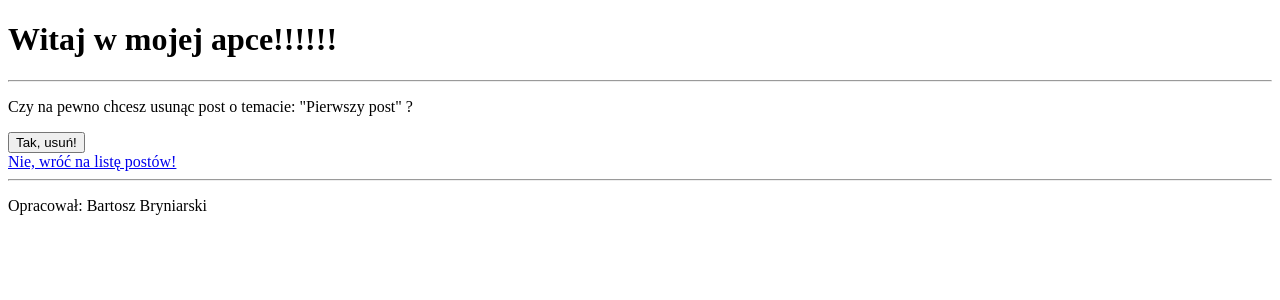
After one commit to brylka/django_29_30_03_25, a Django app: page /posts/delete/1/ in a window 1280 px wide. The commit adds this page. Shown: the top 300 px of the page. Run offline with Django 5.2, Linux system fonts and the light colour scheme; data comes from the database, SQL or seed files in the repository; both versions use the stored data as it was after the commit.

Commit message:
Niedziela

```diff
--- /dev/null
+++ b/myproject/myapp/templates/myapp/delete_post.html
@@ -0,0 +1,10 @@
+{% extends "myapp/base.html" %}
+{% block title %}Usuń post{% endblock %}
+{% block content %}
+    <p>Czy na pewno chcesz usunąc post o temacie: "{{ post.title }}" ?</p>
+    <form method="POST">
+        {% csrf_token %}
+        <button type="submit">Tak, usuń!</button><br>
+        <a href="{% url 'post_list' %}">Nie, wróć na listę postów!</a>
+    </form>
+{% endblock %}
--- a/myproject/myapp/templates/myapp/post_list.html
+++ b/myproject/myapp/templates/myapp/post_list.html
@@ -15,6 +15,7 @@
             <td>{{ post.content }}
             <td>{{ post.created_at }}
             <td><a href="{% url 'update_post' post.id %}">Edytuj</a>
+                <a href="{% url 'delete_post' post.id %}">Usuń</a>
         {% empty %}
         <tr>
             <td colspan="3">Brak danych do wyświetlenia!
--- a/myproject/myapp/urls.py
+++ b/myproject/myapp/urls.py
@@ -1,5 +1,5 @@
 from django.urls import path
-from .views import hello_world, hello_name, add, div, table, post_list, create_post, update_post
+from .views import hello_world, hello_name, add, div, table, post_list, create_post, update_post, delete_post
 
 urlpatterns = [
     path('hello/', hello_world),
@@ -10,4 +10,5 @@ urlpatterns = [
     path('posts/', post_list, name="post_list"),
     path('posts/create/', create_post, name="create_post"),
     path('posts/update/<int:post_id>/', update_post, name="update_post"),
+    path('posts/delete/<int:post_id>/', delete_post, name="delete_post"),
 ]
--- a/myproject/myapp/views.py
+++ b/myproject/myapp/views.py
@@ -66,3 +66,12 @@ def update_post(request, post_id):
         return redirect("post_list")
 
     return render(request, 'myapp/update_post.html', {'post': post})
+
+def delete_post(request, post_id):
+    post = get_object_or_404(Post, id=post_id)
+
+    if request.method == "POST":
+        post.delete()
+        return redirect("post_list")
+
+    return render(request, 'myapp/delete_post.html', {'post': post})
```
Also changed, not shown: myproject/db.sqlite3.
